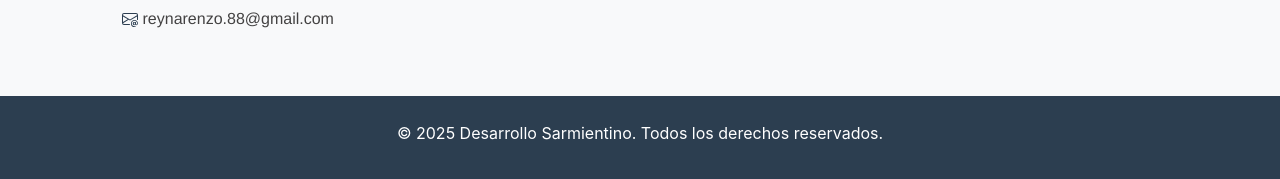
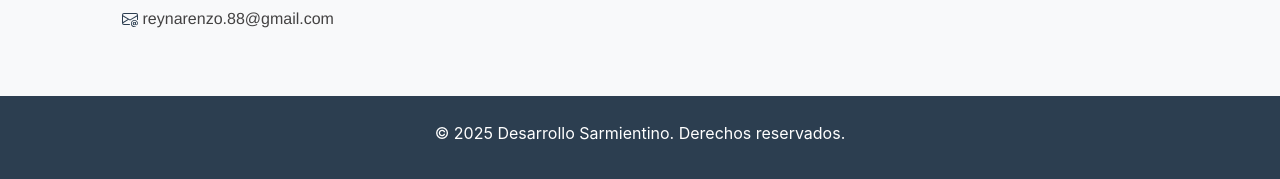
Before and after one commit to RenzoReyna88/Historia-De-La-Localidad-de-Sarmiento, a plain HTML site: page index.html in a window 1280 px wide. Shown: the part 8076-8255 px from the top of the page. Drawn offline with nearby package versions, Linux system fonts and the light colour scheme.

Commit message:
Mejora en la descripción en pie de página

```diff
--- a/index.html
+++ b/index.html
@@ -312,7 +312,7 @@
   <!-- Footer -->
 
   <footer class="site-footer text-center py-4">
-    <p>&copy; 2025 Desarrollo Sarmientino. Todos los derechos reservados.</p>
+    <p>&copy; 2025 Desarrollo Sarmientino. Derechos reservados.</p>
   </footer>
 </body>
 </html>
```
